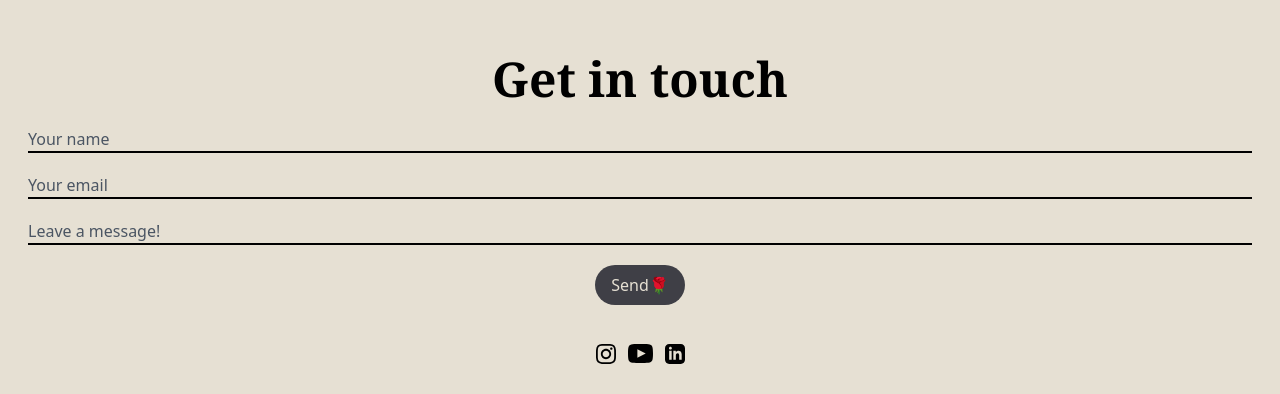
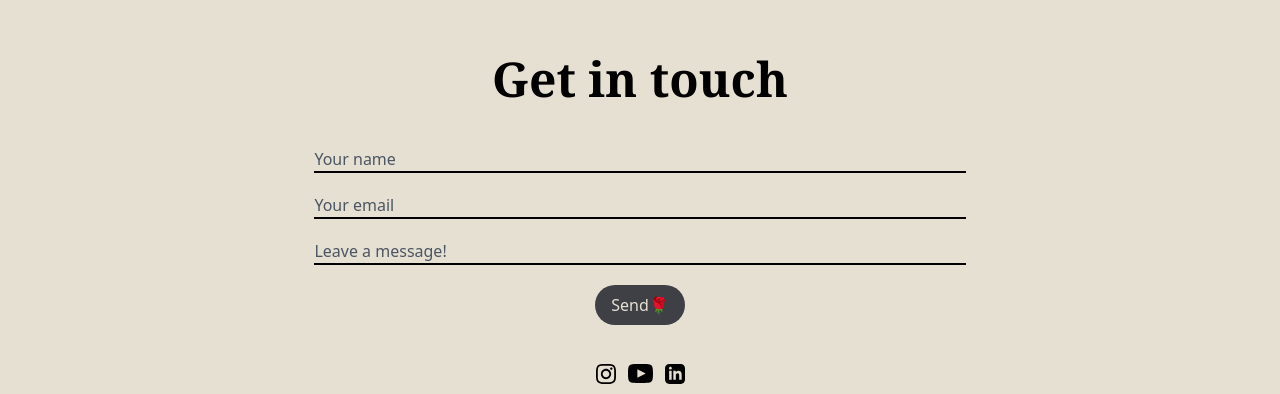
Before and after one commit to rmrmrmr/AndreaRF, a Next.js app: page / in a window 1280 px wide. Shown: the part 1888-2282 px from the top of the page. Built offline with nearby package versions, Linux system fonts and the light colour scheme.

Commit message:
Desktop & Tablet Contact section

```diff
--- a/src/app/(components)/Contact.tsx
+++ b/src/app/(components)/Contact.tsx
@@ -3,9 +3,9 @@ import Link from "next/link";
 
 export default function Contact() {
   return (
-    <section className="w-full flex flex-col justify-start items-center pt-5 pb-2 px-5 gap-4" id="contact">
+    <section className="w-full flex flex-col justify-start items-center pt-5 pb-2 px-5 gap-4 max-w-6xl" id="contact">
       <h2 className="text-5xl font-bold mb-2">Get in touch</h2>
-      <form action="https://formspree.io/f/moqbvdgn" method="POST" className="bg-transparent flex flex-col w-full px-2 gap-5 font-sans items-center">
+      <form action="https://formspree.io/f/moqbvdgn" method="POST" className="bg-transparent flex flex-col w-full px-2 gap-5 font-sans items-center lg:w-3/5 lg:mt-5">
         <input type="text" name="nameInput" placeholder="Your name" className="bg-transparent outline-none w-full placeholder-gray-600 border-b-2 border-black"/>
         <input type="text" name="emailInput"placeholder="Your email" className="bg-transparent outline-none w-full placeholder-gray-600 border-b-2 border-black"/>
         <textarea name="messageInput" id="" cols={10} rows={1} placeholder="Leave a message!" className="bg-transparent outline-none w-full resize-none placeholder-gray-600 border-b-2 border-black"></textarea>
```
